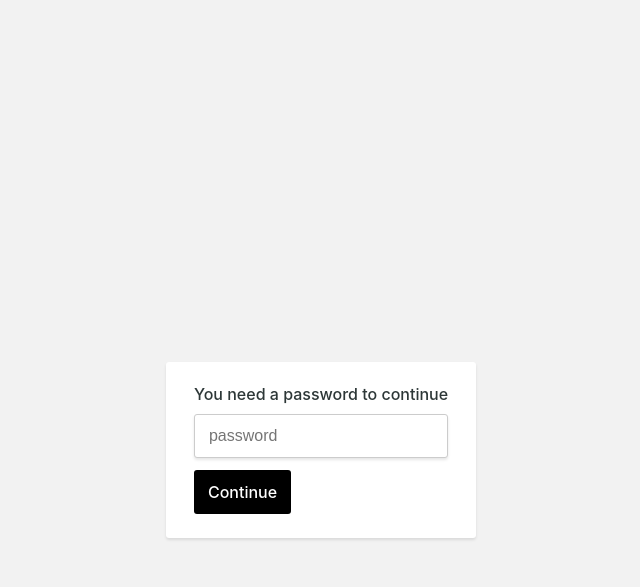
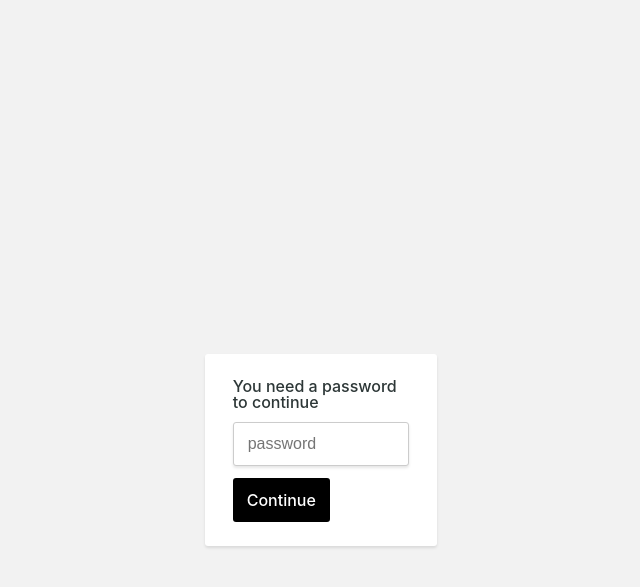
Before and after one commit to eliason-j/eliason-j.github.io, a Jekyll site: the page resume/index.html, which Jekyll copies as it is, in a window 1280 px wide. Shown: the top 587 px of the page, without its empty margins (319-959 px from the left). Built offline with Jekyll 4.4.1, drawn with Linux system fonts in a browser that asks for light colours.

Commit message:
Update index.html

```diff
--- a/resume/index.html
+++ b/resume/index.html
@@ -30,6 +30,8 @@
                 -webkit-box-shadow: 0 2px 3px 0 rgba(0,0,0,0.1);
                 box-shadow: 0 2px 3px 0 rgba(0,0,0,0.1);
                 border-radius: 3px;
+                max-width: 500px;
+                width: 75%;
                 /*min-width: 500px;*/
 
             }
```
